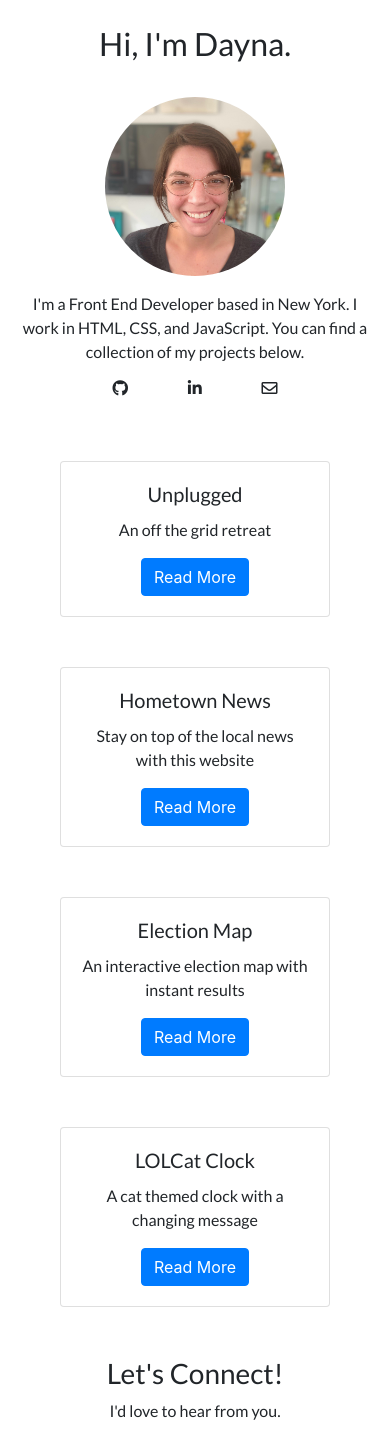
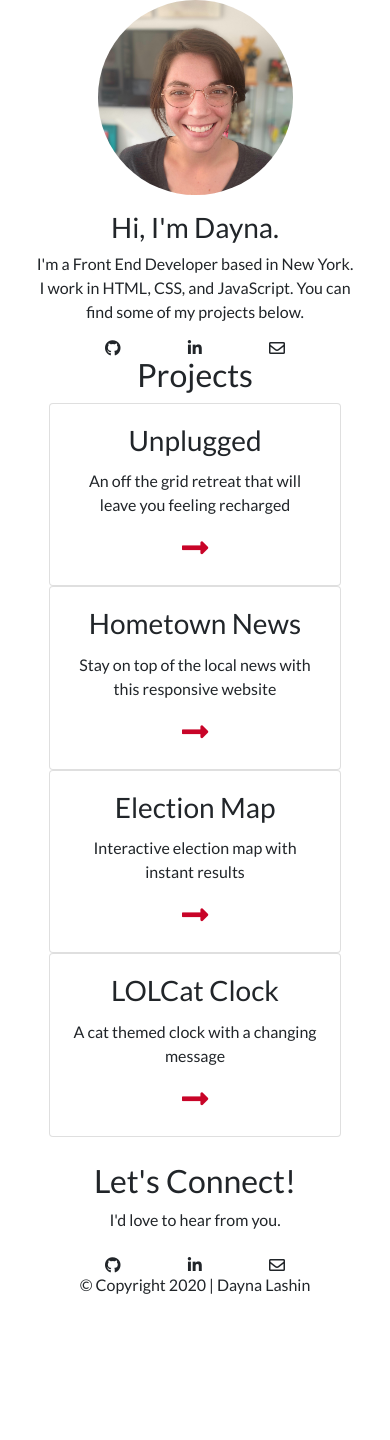
Before and after one commit to Dayna-Lashin/portfolio-2021, a plain HTML site: page index.html in a window 390 px wide. Shown: the part 560-2000 px from the top of the page. After the commit the page ends 1873 px from the top, so only its background shows below. Drawn offline with nearby package versions, Linux system fonts and the light colour scheme.

Commit message:
Finished mobile structure

```diff
--- a/index.html
+++ b/index.html
@@ -17,12 +17,8 @@
     <link rel="stylesheet" href="https://use.fontawesome.com/releases/v5.5.0/css/all.css" integrity="sha384-B4dIYHKNBt8Bc12p+WXckhzcICo0wtJAoU8YZTY5qE0Id1GSseTk6S+L3BlXeVIU" crossorigin="anonymous">
 
     <!-- Google fonts -->
-    <!-- heading font -->
     <link rel="preconnect" href="https://fonts.gstatic.com">
-    <link href="https://fonts.googleapis.com/css2?family=Dancing+Script&display=swap" rel="stylesheet">
-    <!-- body font -->
-    <link rel="preconnect" href="https://fonts.gstatic.com">
-    <link href="https://fonts.googleapis.com/css2?family=Lato&display=swap" rel="stylesheet">
+    <link href="https://fonts.googleapis.com/css2?family=Lato&family=Nunito+Sans:wght@300;400;600;700;800&display=swap" rel="stylesheet">
 
   </head>
 
@@ -30,19 +26,19 @@
     <header>
       <!--Bootstrap nav with mobile view collapse-->
       <div class="container-fluid">
-        <nav class="navbar navbar-expand-md bg-transparent">
-          <button data-toggle="collapse" data-target="#navbar-toggler" class="navbar-toggler border-0" type="button">
+        <nav class="navbar navbar-expand-md align-items-center">
+          <button class="btn navbar-toggler shadow-none border-0 ml-auto" data-toggle="collapse" data-target="#navbar-toggler" type="button">
             <span class="fas fa-bars"></span>
           </button>
-          <div class="collapse navbar-collapse" id="navbar-toggler">
-            <ul class="navbar-nav">
-              <li class="nav-item">
+          <div class="collapse navbar-collapse ml-auto" id="navbar-toggler">
+            <ul class="navbar-nav ml-auto">
+              <li class="nav-item ml-auto">
                 <a class="nav-link" href="#about">about</a>
               </li>
-              <li class="nav-item">
+              <li class="nav-item ml-auto">
                 <a class="nav-link" href="#">projects</a>
               </li>
-              <li class="nav-item">
+              <li class="nav-item ml-auto">
                 <a class="nav-link" href="#">contact</a>
               </li>
             </ul>
@@ -51,135 +47,135 @@
       </div>
 
       <!--Hero section-->
-      <div class="hero"><!-- id="main"> -->
+      <div class="hero">
+        <div class="content-wrapper">
           <h1 class="title">Dayna Lashin</h1>
+        </div>
       </div>
 
       <!--Floating shapes section-->
       <div class="particles" id="particles"></div>
     </header>
 
-    <main class="container">
+    <main class="container-fluid">
 
-      <section id="about" class="row d-flex justify-content-center"><!-- about section begins -->
-        <div class="col"> <!-- width of about section -->
+      <section id="about" class="about row d-flex justify-content-center"><!-- about section begins -->
+        <div class="col">
 
           <div class="row"> <!-- first row of about section -->
-            <div class="col padding-vertical">
-              <h2 class="text-center">
-                Hi, I'm Dayna.
-              </h2>
-            </div>
-          </div>
-
-          <div class="row d-flex justify-content-center"> <!-- second row of about section -->
             <div class="col-12 d-flex justify-content-center">
               <figure>
                 <img src="img/website-headshot.jpg" alt="Dayna Lashin headshot">
               </figure>
             </div>
-            <div class="col-12">
+          </div>
+
+          <div class="row d-flex justify-content-center"> <!-- second row of about section -->
+            <div class="col-10">
+              <h3 class="text-center">Hi, I'm Dayna.</h3>
               <p class="text-center">
-                I'm a Front End Developer based in New York. I work in HTML, CSS, and JavaScript. You can find a collection of my projects below.
+                I'm a Front End Developer based in New York. I work in HTML, CSS, and JavaScript. You can find some of my projects below.
               </p>
             </div>
-            <div class="col-6 d-flex justify-content-between padding-bottom">
+            <div class="col-6 d-flex justify-content-between icons">
               <span class="fab fa-github"></span>
               <span class="fab fa-linkedin-in"></span>
               <span class="far fa-envelope"></span>
+            </div>
+            <div class="col-8">
+              <div class="divider"></div>
             </div>
           </div>
           </div>
         </div>
       </section>
 
-      <section id="projects" class="row"> <!-- projects section begins -->
+      <section id="projects" class="projects row"> <!-- projects section begins -->
         <div class="col">
 
-          <div class="row d-flex justify-content-center"> <!-- first row of project section -->
-            <div class="col-12 d-flex justify-content-center padding-vertical">
-              <div class="card w-75 text-center"> <!-- first card -->
-                <div class="card-body">
-                  <h5 class="card-title">Unplugged</h5>
-                  <p class="card-text">An off the grid retreat</p>
-                  <a href="#" class="btn btn-primary">Read More</a>
+          <div class="row d-flex justify-content-center">
+             <div class="col"> <!-- first row of project section - TITLE -->
+               <h2 class="text-center">
+                 Projects
+               </h2>
+             </div>
+          </div>
+
+          <div class="row d-flex justify-content-center"> <!-- second row of project section -->
+            <div class="col-12 d-flex justify-content-center">
+              <div class="card w-75 text-center card-1"> <!-- first card -->
+                <div class="card-body bg-card">
+                  <h3 class="card-title">Unplugged</h3>
+                  <p class="card-text">An off the grid retreat that will leave you feeling recharged</p>
+                  <a href="#" class="card-link"><span class="fas fa-long-arrow-alt-right"></span></a>
                 </div>
               </div>
             </div>
 
-            <div class="col-12 d-flex justify-content-center padding-vertical">
-              <div class="card w-75 text-center"> <!-- second card -->
-                <div class="card-body">
-                  <h5 class="card-title">Hometown News</h5>
-                  <p class="card-text">Stay on top of the local news with this website </p>
-                  <a href="#" class="btn btn-primary">Read More</a>
+            <div class="col-12 d-flex justify-content-center">
+              <div class="card w-75 text-center card-2"> <!-- second card -->
+                <div class="card-body bg-card">
+                  <h3 class="card-title">Hometown News</h3>
+                  <p class="card-text">Stay on top of the local news with this  responsive website</p>
+                  <a href="#" class="card-link"><span class="fas fa-long-arrow-alt-right"></span></a>
                 </div>
               </div>
             </div>
           </div>
 
           <div class="row d-flex justify-content-center"> <!-- second row of project section -->
-            <div class="col-12 d-flex justify-content-center padding-vertical">
-              <div class="card w-75 text-center"> <!-- third card -->
-                <div class="card-body">
-                  <h5 class="card-title pb-10">Election Map</h5>
-                  <p class="card-text">An interactive election map with instant results</p>
-                  <a href="#" class="btn btn-primary">Read More</a>
+            <div class="col-12 d-flex justify-content-center">
+              <div class="card w-75 text-center card-3"> <!-- third card -->
+                <div class="card-body bg-card">
+                  <h3 class="card-title pb-10">Election Map</h3>
+                  <p class="card-text">Interactive election map with instant results</p>
+                  <a href="#" class="card-link"><span class="fas fa-long-arrow-alt-right"></span></a>
                 </div>
               </div>
             </div>
 
-            <div class="col-12 d-flex justify-content-center padding-vertical">
-              <div class="card w-75 text-center"> <!-- fourth card -->
-                <div class="card-body">
-                  <h5 class="card-title">LOLCat Clock</h5>
+            <div class="col-12 d-flex justify-content-center">
+              <div class="card w-75 text-center card-4"> <!-- fourth card -->
+                <div class="card-body bg-card">
+                  <h3 class="card-title">LOLCat Clock</h3>
                   <p class="card-text">A cat themed clock with a changing message</p>
-                  <a href="#" class="btn btn-primary">Read More</a>
+                  <a href="#" class="card-link"><span class="fas fa-long-arrow-alt-right"></span></a>
                 </div>
               </div>
             </div>
           </div>
 
-          <!--<div class="row">
-            <div class="col padding text-center">
-              <a href="#" class="btn btn-primary">All Projects</a>
-            </div>
-          </div>-->
-
         </div>
       </section>
 
-      <section id="contact" class="row"> <!-- contact section begins -->
+      <footer id="contact" class="contact row"> <!-- contact section begins -->
         <div class="col">
           <div class="row d-flex justify-content-center"> <!-- first row of contact section -->
             <div class="col padding-vertical">
-              <h3 class="text-center">
+              <h2 class="text-center">
                 Let's Connect!
-              </h3>
+              </h2>
               <p class="text-center remove-margin">
                 I'd love to hear from you.
               </p>
             </div>
           </div>
           <div class="row d-flex justify-content-center"> <!-- second row of contact section -->
-            <div class="col-6 d-flex justify-content-between padding-bottom">
+            <div class="col-6 d-flex justify-content-between icons">
               <span class="fab fa-github"></span>
               <span class="fab fa-linkedin-in"></span>
               <span class="far fa-envelope"></span>
             </div>
           </div>
-        </div>
-      </section>
-
-      <footer>
-        <div class="row">
-          <div class="col">
-            <p class="text-center">
-              &copy; Copyright 2020 | Dayna Lashin
-            </p>
+          <div class="row d-flex justify-content-center"> <!-- third row of contact section -->
+            <div class="col">
+              <p class="text-center copyright">
+                &copy; Copyright 2020 | Dayna Lashin
+              </p>
+            </div>
           </div>
         </div>
-       </footer>
+      </footer>
 
 	  </main>
 
```
